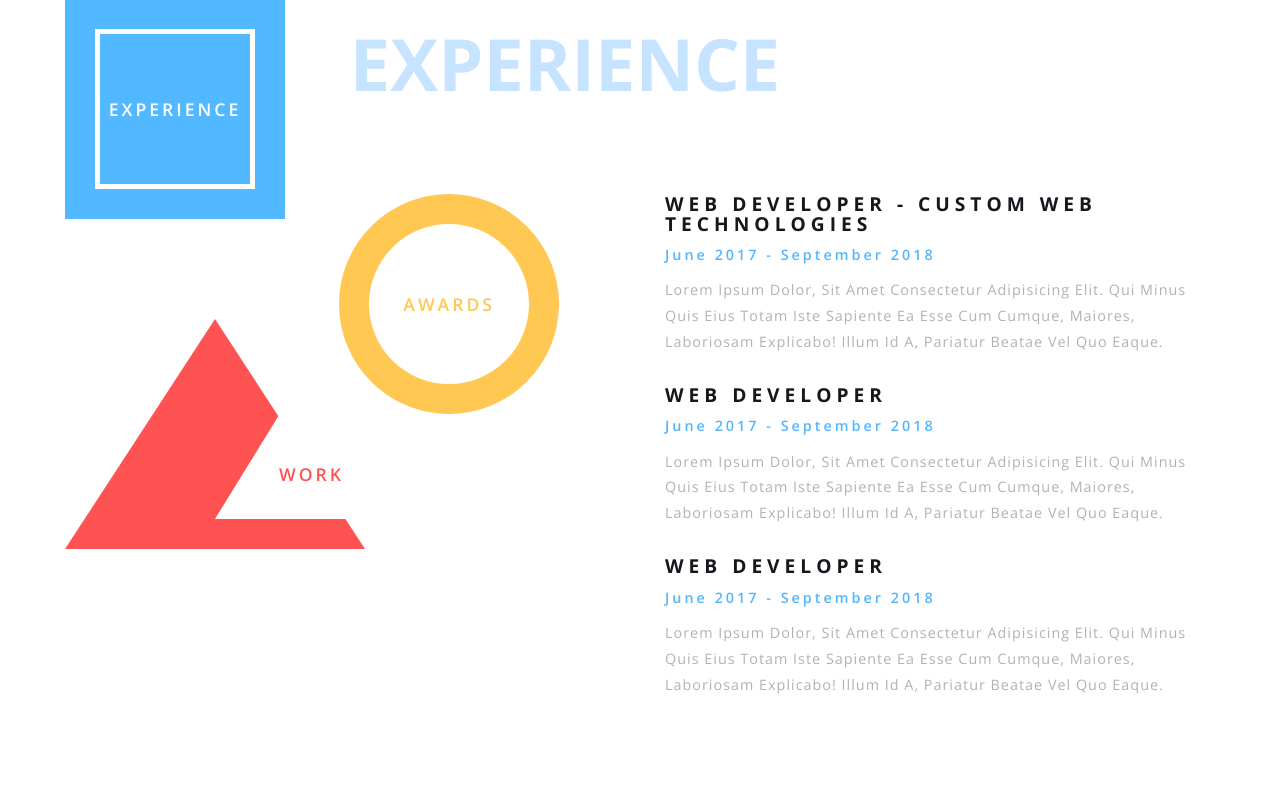
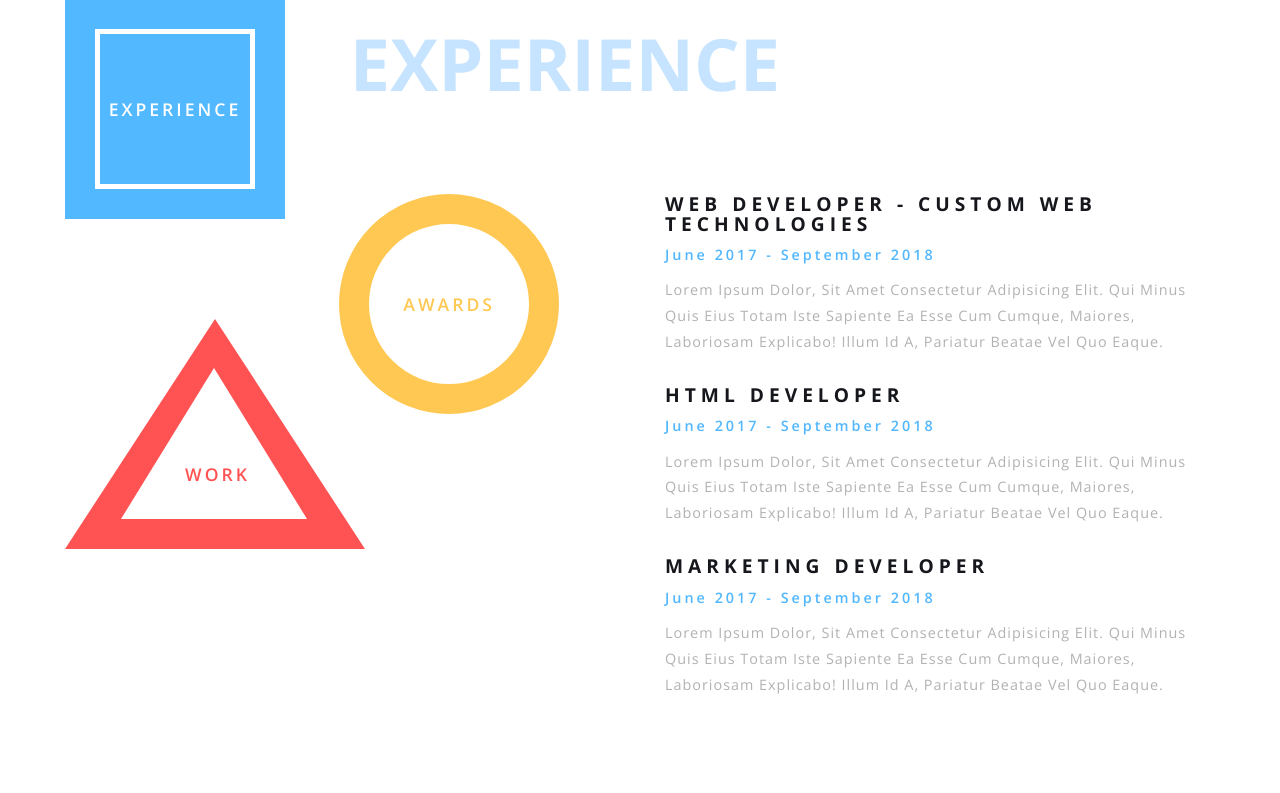
Before and after one commit to KaseemJ/BrandingPortfolio, a PHP site: page / in a window 1280 px wide. Shown: the part 2911-3704 px from the top of the page. Run offline with PHP 8.4, Linux system fonts and the light colour scheme; some libraries are stand-ins or nearby versions.

Commit message:
experience section complete

```diff
--- a/css/experience-section.css
+++ b/css/experience-section.css
@@ -69,7 +69,7 @@
     width: 0;
     height: 0;
     border-style: solid;
-    border-width: 0 150px 230px 150px;
+    border-width:  0 150px 230px 150px;
     border-color: transparent transparent #ff5253 transparent;
     position: relative;
 }
@@ -79,9 +79,9 @@
     height: 0;
     border-style: solid;
     border-width: 0 93.75px 151.75px 93.75px;
-    border-color: transparent transparent #ffffff;
+    border-color: transparent transparent #ffffff transparent;
     position: absolute;
-    left: -94;
+    left: -94px;
     top: 49px;
     font-weight: 600;
     font-size: 1.1rem;
--- a/index.html
+++ b/index.html
@@ -159,13 +159,13 @@
                             ea esse cum cumque, maiores, laboriosam explicabo! Illum id a, pariatur beatae vel quo eaque.</p>
                     </div>
                     <div class="info-box">
-                        <h4>Web Developer</h4>
+                        <h4>HTML Developer</h4>
                         <span class="date">June 2017 - September 2018</span>
                         <p>Lorem ipsum dolor, sit amet consectetur adipisicing elit. Qui minus quis eius totam iste sapiente
                             ea esse cum cumque, maiores, laboriosam explicabo! Illum id a, pariatur beatae vel quo eaque.</p>
                     </div>
                     <div class="info-box">
-                        <h4>Web Developer</h4>
+                        <h4>Marketing Developer</h4>
                         <span class="date">June 2017 - September 2018</span>
                         <p>Lorem ipsum dolor, sit amet consectetur adipisicing elit. Qui minus quis eius totam iste sapiente
                             ea esse cum cumque, maiores, laboriosam explicabo! Illum id a, pariatur beatae vel quo eaque.</p>
```
